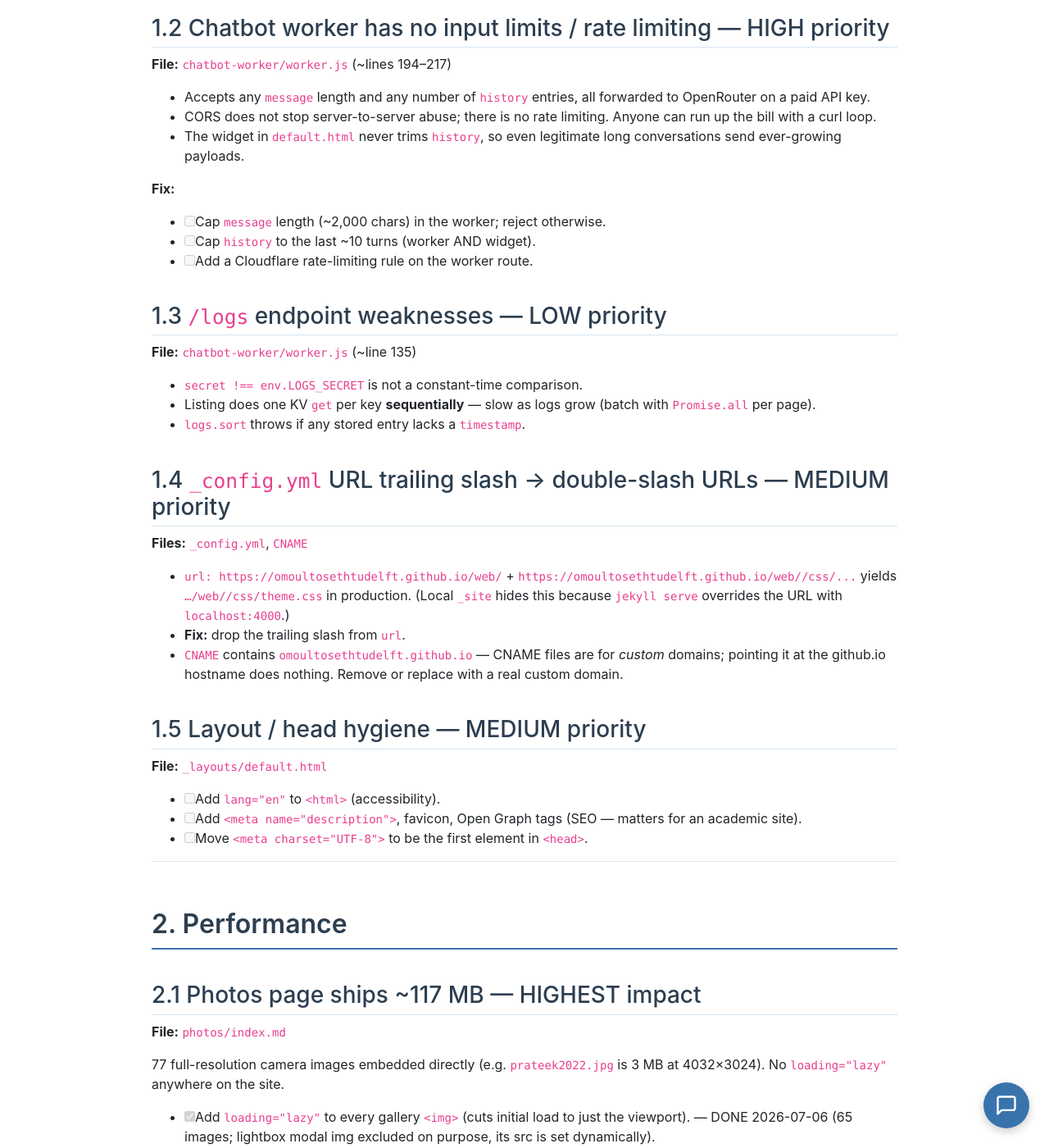
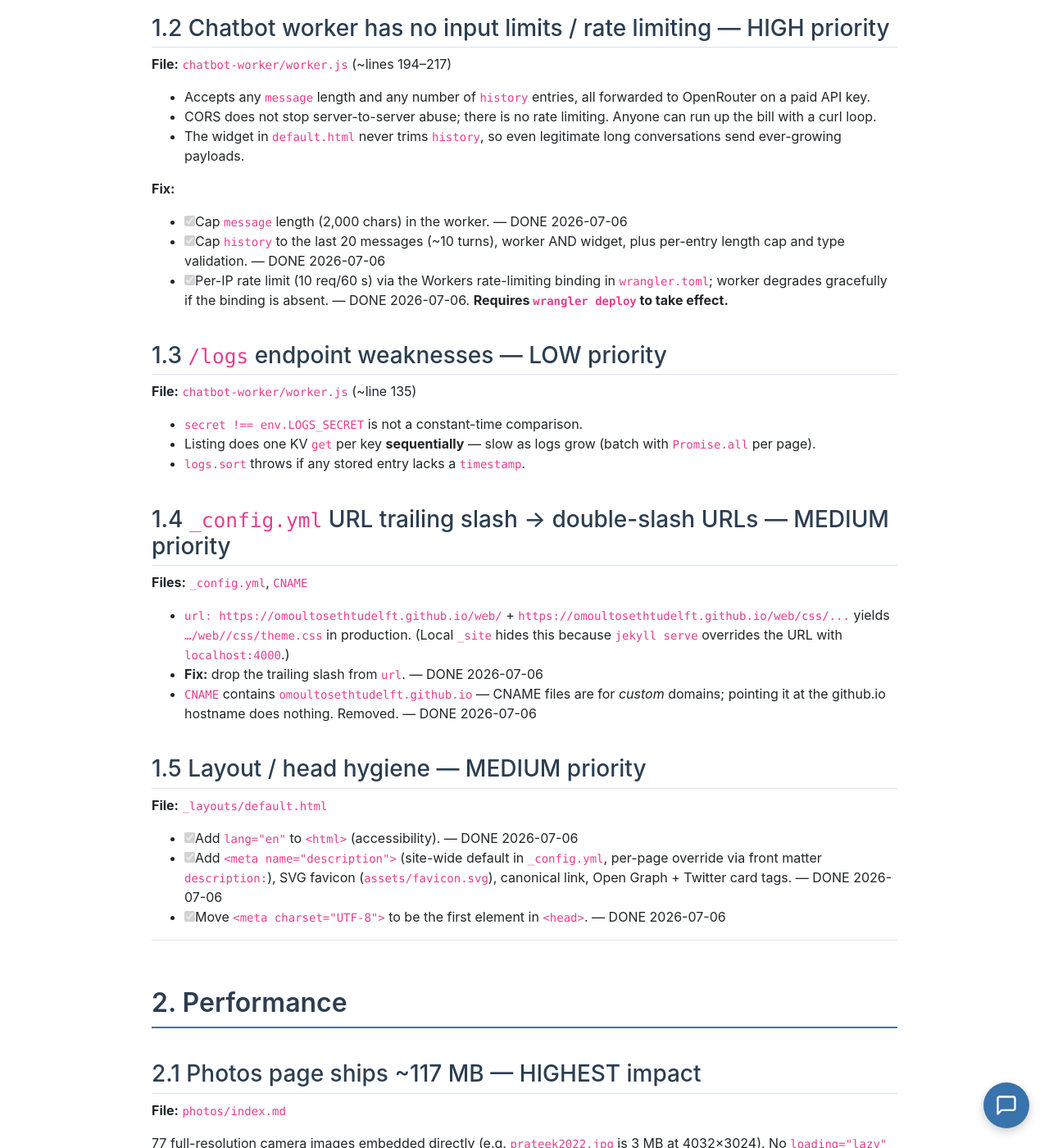
Before and after one commit to omoultosEthTuDelft/web, a Jekyll site: the page built from improvement-web-plan.md, in a window 1280 px wide and 1400 px high, scrolled down 748 px. Shown: the whole window at 82% size. Built offline with Jekyll 4.4.1, drawn with Linux system fonts in a browser that asks for light colours; nearby versions of some CDN libraries; our own code applies the rules of GitHub Pages for plain Markdown files.

Commit message:
Harden chatbot worker, fix site URL, add SEO/accessibility head tags
- Worker: cap message length (2000 chars), cap history to 20 messages
  with per-entry validation, add optional per-IP rate limiter binding
  (10 req/60s) configured in wrangler.toml
- Chat widget: trim history sent to the worker to the last 20 messages
- _config.yml: drop trailing slash from url (fixes //-doubled asset
  URLs in production), add site description
- Remove CNAME (github.io hostname is not a valid custom domain)
- Layout head: lang="en", charset first, meta description, canonical,
  Open Graph/Twitter tags, new SVG favicon

Co-Authored-By: Claude Fable 5 <noreply@anthropic.com>

```diff
--- a/CNAME
+++ /dev/null
@@ -1 +0,0 @@
-omoultosethtudelft.github.io
--- a/_config.yml
+++ b/_config.yml
@@ -1,4 +1,5 @@
 name: Othonas Moultos
+description: "Othonas (Otto) Moultos — Associate Professor of Engineering Thermodynamics at TU Delft. Molecular simulation of hydrogen storage, CO2 capture, and sustainable adsorbents for water treatment."
 markdown: kramdown
 highlighter: rouge
-url: https://omoultosethtudelft.github.io/web/
+url: https://omoultosethtudelft.github.io/web
--- a/_layouts/default.html
+++ b/_layouts/default.html
@@ -1,10 +1,19 @@
 <!DOCTYPE html>
-<html>
+<html lang="en">
   <head>
+    <meta charset="UTF-8">
     <title>{{ page.title }}</title>
     <meta name="viewport" content="width=device-width, initial-scale=1, shrink-to-fit=no">
+    <meta name="description" content="{{ page.description | default: site.description }}">
+    <link rel="icon" type="image/svg+xml" href="{{ site.url }}/assets/favicon.svg">
+    <link rel="canonical" href="{{ site.url }}{{ page.url }}">
 
-    <meta charset="UTF-8">
+    <meta property="og:title" content="{{ page.title }} — Othonas Moultos">
+    <meta property="og:description" content="{{ page.description | default: site.description }}">
+    <meta property="og:type" content="website">
+    <meta property="og:url" content="{{ site.url }}{{ page.url }}">
+    <meta property="og:image" content="{{ site.url }}/assets/photoOtto2.jpg">
+    <meta name="twitter:card" content="summary">
 
     <link rel="stylesheet" href="https://maxcdn.bootstrapcdn.com/bootstrap/4.0.0/css/bootstrap.min.css" integrity="sha384-Gn5384xqQ1aoWXA+058RXPxPg6fy4IWvTNh0E263XmFcJlSAwiGgFAW/dAiS6JXm" crossorigin="anonymous">
 
@@ -201,7 +210,7 @@
     fetch(WORKER_URL,{
       method:'POST',
       headers:{'Content-Type':'application/json'},
-      body:JSON.stringify({message:text,history:history.slice(0,-1)})
+      body:JSON.stringify({message:text,history:history.slice(0,-1).slice(-20)})
     })
     .then(function(r){return r.json();})
     .then(function(data){
--- a/improvement-web-plan.md
+++ b/improvement-web-plan.md
@@ -33,9 +33,13 @@ link replacement), or build links via `document.createElement` instead of
   long conversations send ever-growing payloads.
 
 **Fix:**
-- [ ] Cap `message` length (~2,000 chars) in the worker; reject otherwise.
-- [ ] Cap `history` to the last ~10 turns (worker AND widget).
-- [ ] Add a Cloudflare rate-limiting rule on the worker route.
+- [x] Cap `message` length (2,000 chars) in the worker. — DONE 2026-07-06
+- [x] Cap `history` to the last 20 messages (~10 turns), worker AND widget,
+  plus per-entry length cap and type validation. — DONE 2026-07-06
+- [x] Per-IP rate limit (10 req/60 s) via the Workers rate-limiting
+  binding in `wrangler.toml`; worker degrades gracefully if the binding
+  is absent. — DONE 2026-07-06. **Requires `wrangler deploy` to take
+  effect.**
 
 ### 1.3 `/logs` endpoint weaknesses — LOW priority
 **File:** `chatbot-worker/worker.js` (~line 135)
@@ -51,18 +55,21 @@ link replacement), or build links via `document.createElement` instead of
 - `url: https://omoultosethtudelft.github.io/web/` + `{{ site.url }}/css/...`
   yields `…/web//css/theme.css` in production. (Local `_site` hides this
   because `jekyll serve` overrides the URL with `localhost:4000`.)
-- **Fix:** drop the trailing slash from `url`.
+- **Fix:** drop the trailing slash from `url`. — DONE 2026-07-06
 - `CNAME` contains `omoultosethtudelft.github.io` — CNAME files are for
   *custom* domains; pointing it at the github.io hostname does nothing.
-  Remove or replace with a real custom domain.
+  Removed. — DONE 2026-07-06
 
 ### 1.5 Layout / head hygiene — MEDIUM priority
 **File:** `_layouts/default.html`
 
-- [ ] Add `lang="en"` to `<html>` (accessibility).
-- [ ] Add `<meta name="description">`, favicon, Open Graph tags (SEO —
-  matters for an academic site).
-- [ ] Move `<meta charset="UTF-8">` to be the first element in `<head>`.
+- [x] Add `lang="en"` to `<html>` (accessibility). — DONE 2026-07-06
+- [x] Add `<meta name="description">` (site-wide default in `_config.yml`,
+  per-page override via front matter `description:`), SVG favicon
+  (`assets/favicon.svg`), canonical link, Open Graph + Twitter card tags.
+  — DONE 2026-07-06
+- [x] Move `<meta charset="UTF-8">` to be the first element in `<head>`.
+  — DONE 2026-07-06
 
 ---
 
```
Also changed, not shown: chatbot-worker/worker.js (+25 -2 lines), chatbot-worker/wrangler.toml (+8 -0 lines), assets/favicon.svg (added).
